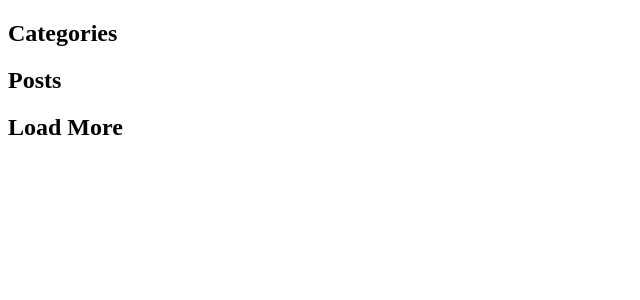
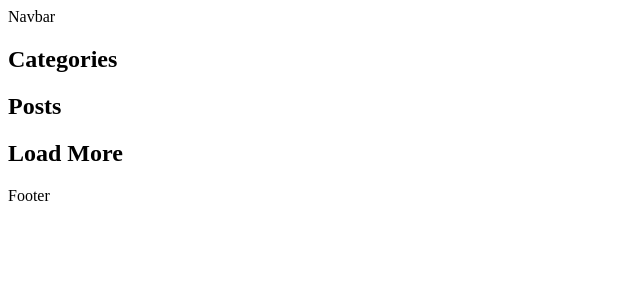
Before and after one commit to Awadesh365/ArtSphere, a Next.js app: page / in a window 1280 px wide. Shown: the top 300 px of the page, without its empty margins (0-640 px from the left). Built offline with nearby package versions, Linux system fonts and the light colour scheme.

Commit message:
layout comming to place

```diff
--- a/app/layout.tsx
+++ b/app/layout.tsx
@@ -10,7 +10,13 @@ export default function RootLayout({
 }) {
   return (
     <html lang="en">
-      <body>{children}</body>
-    </html>
+      <body>
+        Navbar
+        <main>
+          {children}
+        </main>
+        Footer
+      </body>
+    </html >
   )
 }
```
